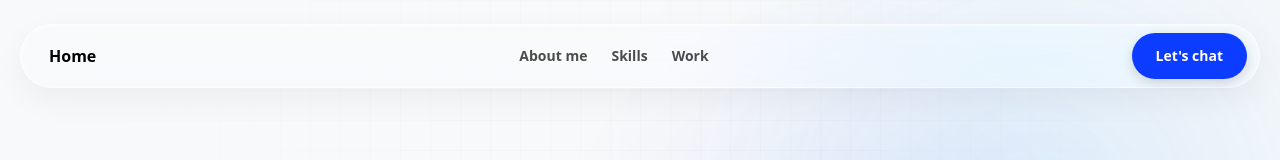
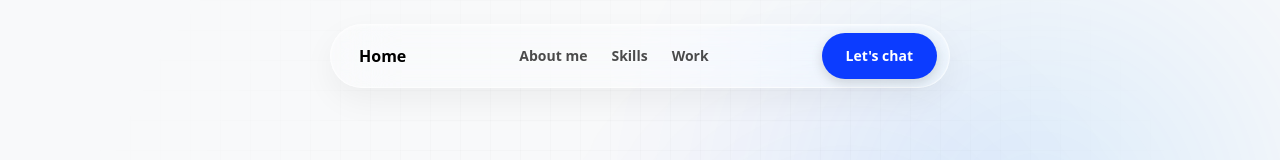
Before and after one commit to mazanabrar/My-portfolio, a React app: page / in a window 1280 px wide. Shown: the top 160 px of the page. Built offline with nearby package versions, Linux system fonts and the light colour scheme; the HTML template or start-up script is replaced by a standard one.

Commit message:
glass effect fix

```diff
--- a/src/components/navbar.css
+++ b/src/components/navbar.css
@@ -1,43 +1,40 @@
+/* Container to fix the position and center it horizontally */
 /* Container to fix the position and center it horizontally */
 .site-header-container {
-  position: fixed;
-  top: 24px;
-  left: 0;
-  width: 100%;
-  display: flex;
-  justify-content: center;
-
-  /* 🌟 Yeh line ab Bina kisi rukawat ke pooray page par sabse upar rahegi */
-  z-index: 99999 !important;
-
-  font-family: system-ui, -apple-system, BlinkMacSystemFont, 'Segoe UI', Roboto, sans-serif;
-  box-sizing: border-box;
-  padding: 0 20px;
+  position: fixed !important;
+  top: 24px !important;
+  left: 0 !important;
+  width: 100% !important;
+  display: flex !important;
+  justify-content: center !important; /* 🌟 Pure page ke center mein lock rakhega */
+  z-index: 999999 !important;
+  box-sizing: border-box !important;
+  padding: 0 20px !important;
 }
 
+/* Hyper-Transparent Premium Pill Shape (Controlled Width) */
 .site-header {
   display: flex !important;
   align-items: center !important;
   justify-content: space-between !important;
+
+  /* 🌟 Width control setup - Ab full wide nahi hogi */
   width: 100% !important;
+  max-width: 620px !important; /* 🌟 Pill ka size 620px par freeze kar diya */
+
   border-radius: 40px !important;
   padding: 8px 12px 8px 28px !important;
 
-  /* 🌟 Force hardware acceleration to fix live rendering */
+  /* GPU Hardware acceleration */
   transform: translateZ(0) !important;
   will-change: backdrop-filter, -webkit-backdrop-filter !important;
 
-  /* 🌟 Optimized Background tint & opacity for high-contrast live visibility */
+  /* Premium Glass Effects */
   background-color: rgba(255, 255, 255, 0.28) !important;
-
-  /* 🌟 Bulletproof Cross-Browser Heavy Blur */
   -webkit-backdrop-filter: blur(30px) saturate(210%) !important;
   backdrop-filter: blur(30px) saturate(210%) !important;
-
-  /* 3D reflection border */
   border: 1px solid rgba(255, 255, 255, 0.6) !important;
 
-  /* Deep 3D box shadow to simulate thick premium glass over the big text */
   box-shadow:
     0 12px 32px rgba(0, 0, 0, 0.05),
     inset 0 1px 2px rgba(255, 255, 255, 0.5) !important;
```
